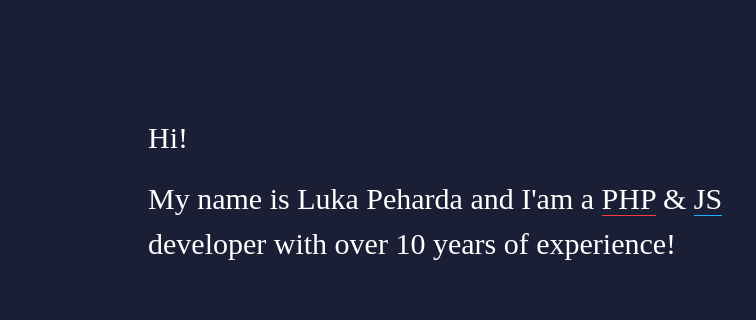
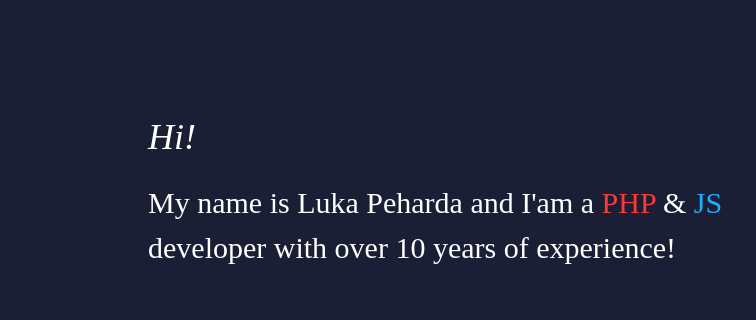
Before and after one commit to lukapeharda/lukapeharda.github.io, a Gatsby site: page / in a window 1280 px wide. Shown: the part 228-548 px from the top of the page, 524-1280 px from the left. Built offline with nearby package versions, Linux system fonts and the light colour scheme; Gatsby itself is replaced by a stand-in of ours.

Commit message:
Update homepage text

```diff
--- a/src/pages/index.js
+++ b/src/pages/index.js
@@ -17,8 +17,8 @@ function IndexPage() {
         </div>
         <div className="w-full md:w-1/2 flex justify-center items-center p-6 md:p-8 py-6">
           <div className="text-white text-center md:text-left">
-            <p className="text-3xl pb-4">Hi!</p>
-            <p className="text-3xl">My name is Luka Peharda and I'am a <span className="border-b border-e6n-red">PHP</span> &amp; <span className="border-b border-e6n-blue">JS</span> developer with over 10 years of experience!</p>
+            <h2 className="text-4xl italic pb-4">Hi!</h2>
+            <p className="text-3xl">My name is Luka Peharda and I'am a <span className="text-e6n-red">PHP</span> &amp; <span className="text-e6n-blue">JS</span> developer with over 10 years of experience!</p>
           </div>
         </div>
       </div>
```
